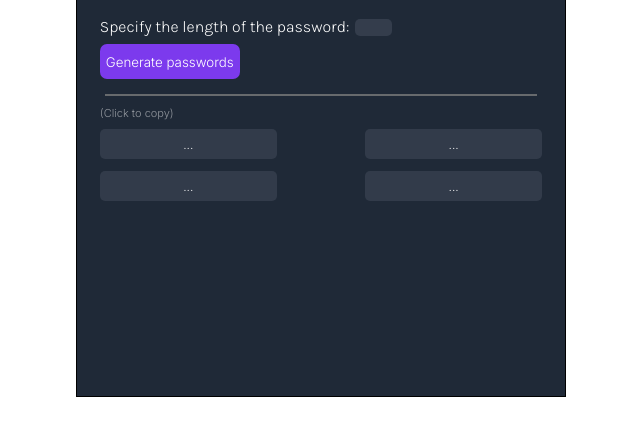
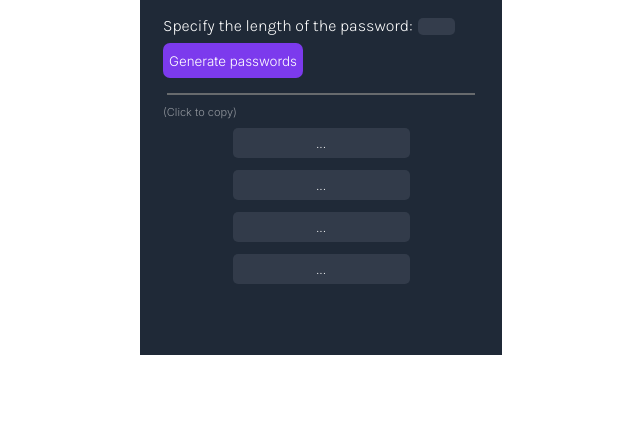
Before and after one commit to AweSamarth/Password-Generator, a plain HTML site: page index.html in a window 1280 px wide. Shown: the part 290-726 px from the top of the page, without its empty margins (319-959 px from the left). Drawn offline with Linux system fonts and the light colour scheme.

Commit message:
Password generator using html css and js

```diff
--- a/styles.css
+++ b/styles.css
@@ -15,22 +15,19 @@ input.options:hover{
 
 body{
     color:white;
-    border:1px solidd red;
     font-family:sans-serif;
 }
 
 .main{
-    border:1px solid black;
     padding-top:45px;
     margin:auto;
-    height:60vh;
-    width: 35%;
+    height:50vh;
+    width: 25%;
     margin-top:15vh;
     background: #1F2937;
     overflow:auto;
     padding-left:23px;
     padding-right:23px;
-    padding-bottom:40px;
 }
 
 .generator{
@@ -109,23 +106,34 @@ hr{
 }
 
 .options{
+
+
     height:28px;
     margin-bottom: 12px;
+
     font-family:Inter, sans-serif;
     font-size:12px;
     opacity:97%;
+
 }
 
 #op1,#op3{
+    display:block;
+    margin-left:auto;
+    margin-right:auto;
     float:left;
+
 
 }
 
 #op2, #op4{
+    display:block;
+    margin-left:auto;
+    margin-right:auto;
     float:right;
 }
 
-@media(max-width:1020px){
+@media(max-width:1410px){
     .options{
         display:block;
         margin-left:auto;
@@ -137,8 +145,10 @@ hr{
 
     }
 
+
+
     .main{
-        padding-bottom:130px;
+        height:60vh;
 
     }
 }
```
